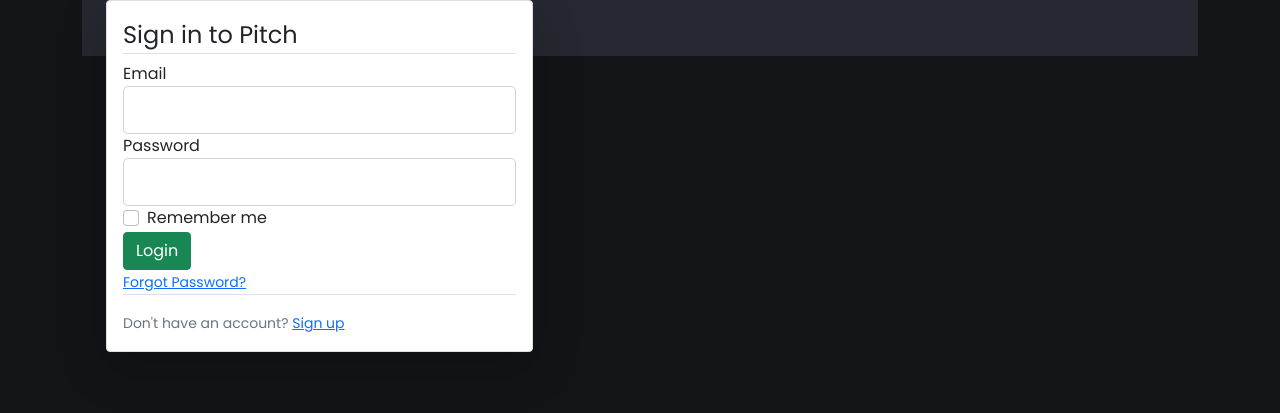
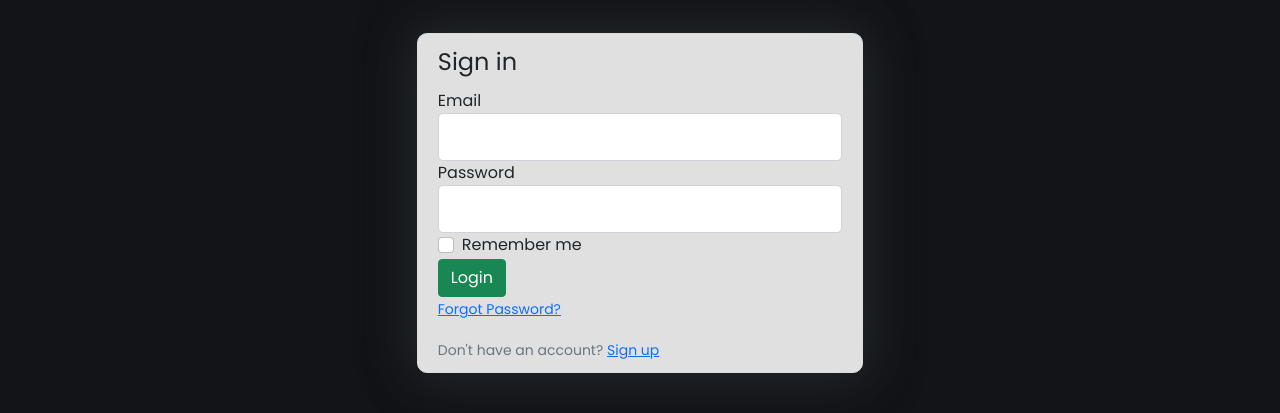
Before and after one commit to Olliemint/Just-a-Journal, a Flask app: page /login in a window 1280 px wide. Shown: the part 56-469 px from the top of the page. Run offline with Flask 2, Linux system fonts and the light colour scheme; some libraries are stand-ins or nearby versions.

Commit message:
style: styling forms

```diff
--- a/app/static/css/style.css
+++ b/app/static/css/style.css
@@ -22,14 +22,24 @@
 
 /* form reusable code */
 .content-section {
-    background: #ffffff;
+
     padding: 10px 20px;
     border: 1px solid #dddddd;
-    border-radius: 3px;
+
     margin-bottom: 20px;
     width: 40%;
+    /* border-radius: 22px;
+background: #e0e0e0;
+box-shadow:  50px 50px 100px ,
+             -50px -50px 100px; */
+    border-radius: 10px;
+background: #e0e0e0;
+box-shadow:  5px 5px 50px ,
+             -5px -5px 50px;
 
   }
+
+
   .profile{
       margin-top: 10%;
   }
@@ -174,3 +184,15 @@
 #footer{
     background-color: #ffffff;
 }
+.place-center{
+
+    display: flex;
+    justify-content: center;
+    margin-top: 3%;
+}
+.flashed{
+    display: flex;
+    justify-content: center;
+    margin-top: 1%;
+
+}
--- a/app/templates/base.html
+++ b/app/templates/base.html
@@ -67,7 +67,7 @@
 
     <!-- flash messages -->
     <div class="container" >
-        <div class="col-md-5">
+        <div class="col-md-4">
        {% with messages = get_flashed_messages(with_categories = true) %}
            {% if messages  %}
 
@@ -81,8 +81,9 @@
 
        {% endwith %}
     </div>
+
 <!-- routes display -->
-<div class="container-fluid" id="homebg">
+
     {% block content %}
 
     {% endblock %}
@@ -90,7 +91,7 @@
 
 
 
-  </div>
+
 
 
 </body>
--- a/app/templates/comment.html
+++ b/app/templates/comment.html
@@ -1,5 +1,6 @@
 {% extends 'base.html' %}
 {% block content %}
+<div class="place-center">
 <div class="content-section">
     <form action="" method="POST">
         {{ form.hidden_tag() }}
@@ -36,5 +37,6 @@
     </form>
 
 </div>
+</div>
 
 {% endblock content %}
--- a/app/templates/login.html
+++ b/app/templates/login.html
@@ -1,12 +1,13 @@
 {% extends 'base.html' %}
 {% block content %}
-<div class="container-fluid" id="loginp">
-    <div class="content-section shadow-lg p-3 mb-5 bg-white rounded">
+
+    <div class="place-center">
+    <div class="content-section" id="content">
         <form action="" method="POST">
             {{ form.hidden_tag() }}
 
             <fieldset class="form-group">
-                <legend class="border-bottom" id="leg">Sign in to Pitch</legend>
+                <legend class="border-bottom" id="leg">Sign in</legend>
 
                 <div class="form-group">
                     {{ form.email.label(class ="form-control-label")}}
@@ -66,6 +67,7 @@
 
     </div>
     </div>
+
 </div>
 
 
--- a/app/templates/newblog.html
+++ b/app/templates/newblog.html
@@ -1,5 +1,6 @@
 {% extends 'base.html' %}
 {% block content %}
+<div class="place-center">
 <div class="content-section">
     <form action="" method="POST" enctype="multipart/form-data">
         {{ form.hidden_tag() }}
@@ -52,5 +53,6 @@
     </form>
 
 </div>
+</div>
 
 {% endblock content %}
--- a/app/templates/register.html
+++ b/app/templates/register.html
@@ -1,6 +1,7 @@
 {% extends 'base.html' %}
 {% block content %}
 <div class="container">
+    <div class="place-center">
     <div class="content-section">
         <form action="" method="POST">
             {{ form.hidden_tag() }}
@@ -91,4 +92,5 @@
     </div>
 </div>
 </div>
+</div>
 {% endblock content %}
--- a/app/templates/subscribe.html
+++ b/app/templates/subscribe.html
@@ -2,6 +2,7 @@
 {% block content %}
 
  <!-- Newsletter -->
+ <div class="place-center">
  <div class="content-section">
  <section class="newsletter section">
 
@@ -51,6 +52,7 @@
 
 </section>
 </div>
+</div>
 
 
 
```
Also changed, not shown: app/templates/home.html (+5 -5 lines), app/blog.db.
